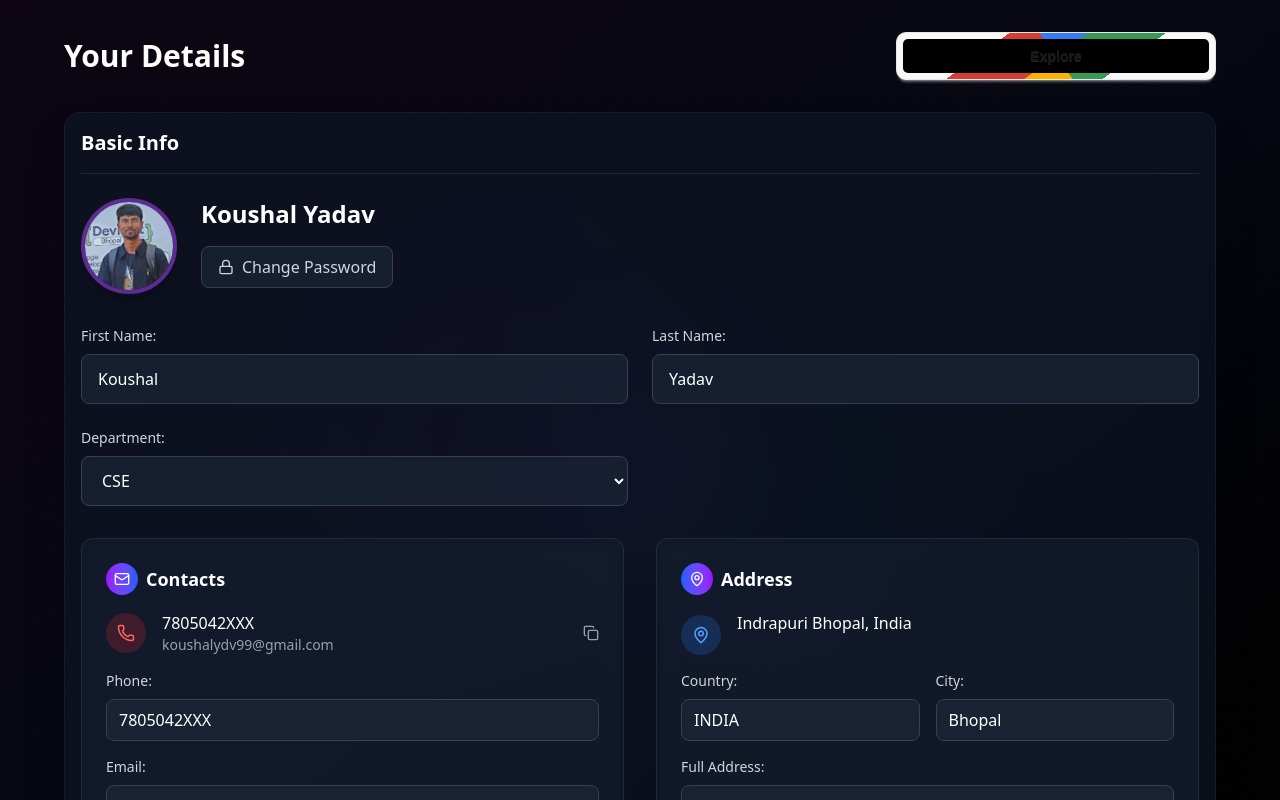
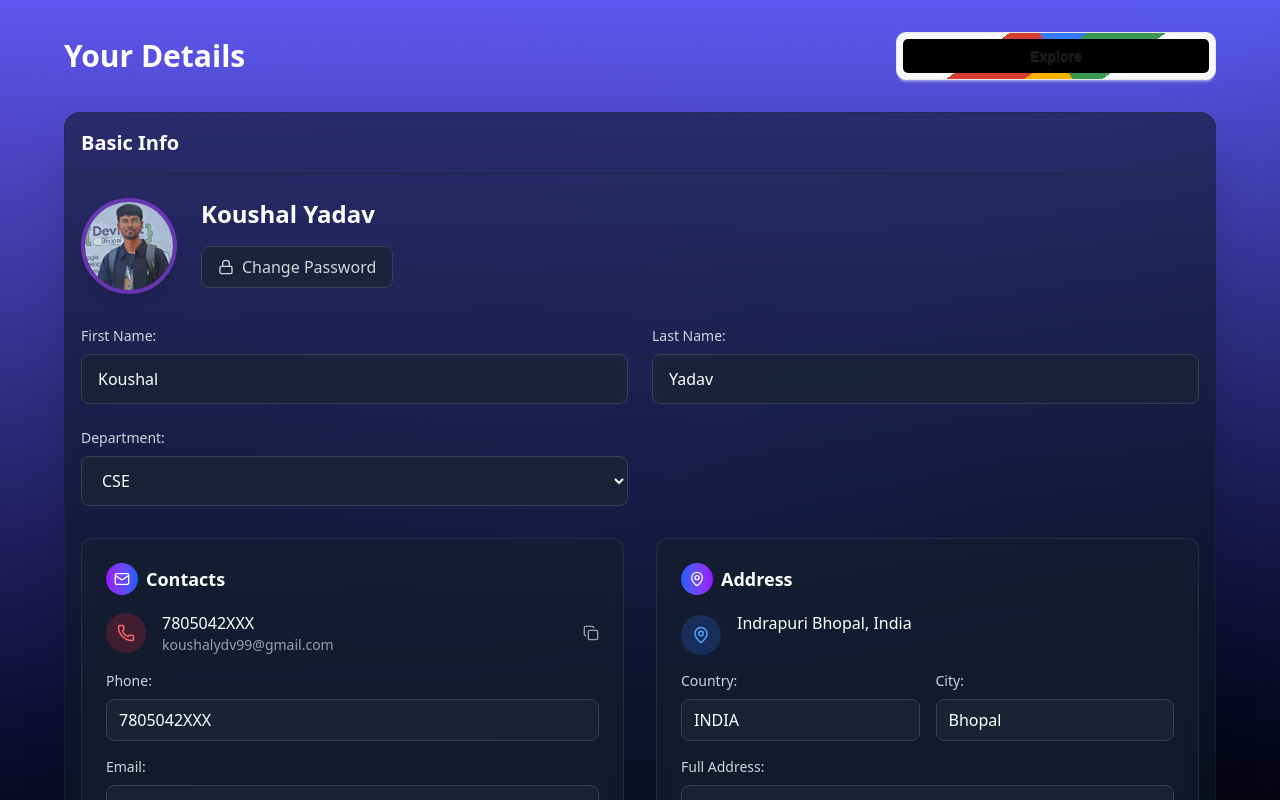
Before and after one commit to dev-koushal/alumnimanagment, a React (Vite) app: page /student/profile in a window 1280 px wide. Shown: the top 800 px of the page. Built offline with nearby package versions, Linux system fonts and the light colour scheme.

Commit message:
change: style of the studentdashboard

```diff
--- a/src/Components/AlumniPages/AlumniExperience.jsx
+++ b/src/Components/AlumniPages/AlumniExperience.jsx
@@ -12,11 +12,11 @@ function AlumniExperience({ alumni }) {
         {(alumni.experiences)?alumni.experiences.map((exp) => (
           <div
             key={exp.id}
-            className="border-l-4 border-blue-200 pl-6 relative"
+            className="border-l-4 border-blue-200 pl-6 relative "
           >
             <div className="absolute -left-2.5 top-2 w-4 h-4 bg-blue-600 rounded-full"></div>
-            <div className="bg-gray-50 rounded-lg p-5">
-              <div className="flex flex-col md:flex-row md:items-center md:justify-between mb-3">
+            <div className="bg-gray-50 rounded-lg p-5 hover:shadow-xl transition-all ease-in-out duration-50 hover:shadow-gray-700">
+              <div className="flex flex-col md:flex-row md:items-center md:justify-between mb-3 ">
                 <h3 className="text-xl font-semibold text-gray-800">
                   {exp.position}
                 </h3>
--- a/src/Components/StudentPage/StudentDashboard.jsx
+++ b/src/Components/StudentPage/StudentDashboard.jsx
@@ -37,7 +37,7 @@ const StudentDashboard = () => {
   return (
     <>
 
-    <div className="min-h-screen p-2 relative overflow-hidden bg-black ">
+    <div className="min-h-screen p-2 relative overflow-hidden bg-gradient-to-b from-[#605dff] to-black ">
        <div className="absolute inset-0 opacity-30">
         <div className="absolute inset-0 bg-gradient-to-br from-purple-900/40 via-blue-900/40 to-black"></div>
         <div className="absolute top-1/4 left-1/4 w-96 h-96 bg-purple-600/20 rounded-full blur-3xl animate-pulse"></div>
--- a/src/Components/StudentPage/StudentExplorePage.jsx
+++ b/src/Components/StudentPage/StudentExplorePage.jsx
@@ -2,7 +2,7 @@ import React, { useState } from "react";
 import { Outlet, Link, useNavigate, useParams } from "react-router";
 import ExplorePage from "./ExplorePage";
 import StudenProfileButton from "./StudenProfileButton";
-
+import {easeIn, easeInOut, motion} from "motion/react"
 function StudentExplorePage() {
   const navigate = useNavigate();
   const [all,setAll] = useState(true);
@@ -49,7 +49,7 @@ const FilterYear = ()=>{
         <div className=" grid gap-10 sm:grid-cols-1 md:grid-cols-2 lg:grid-cols-4 m-6 md:m-10">
         {filterCard.map((alumni, index) => (
           <div key={index}>
-            <div className="card flex flex-row md:block bg-base-100 hover:scale-[1.01] transition-all ease-in-out duration-300 shadow-md shadow-gray-600 hover:shadow-gray-400">
+            <motion.div initial={{opacity:0,scale:0.8}} whileInView={{opacity:1,scale:1}} transition={{duration:0.2}} viewport={{once:true}} className="card flex flex-row md:block bg-base-100 hover:scale-[1.01] transition-all ease-in-out duration-300 shadow-md shadow-gray-800 hover:shadow-[#605dff]">
               <figure className="">
                 <img
                   src={alumni.alumniImg}
@@ -68,7 +68,7 @@ const FilterYear = ()=>{
                   <button onClick={()=>PassAlumniProfile(alumni.id)} className="btn btn-primary hover:scale-[1.1] -mb-10 rounded-full hover:shadow-[1px_2px_0_0] hover:shadow-[#605dff] transition ease-in-out  duration-300">View Profile</button>
                 </div>
               </div>
-            </div>
+            </motion.div>
           </div>
         ))}
       </div>
```
